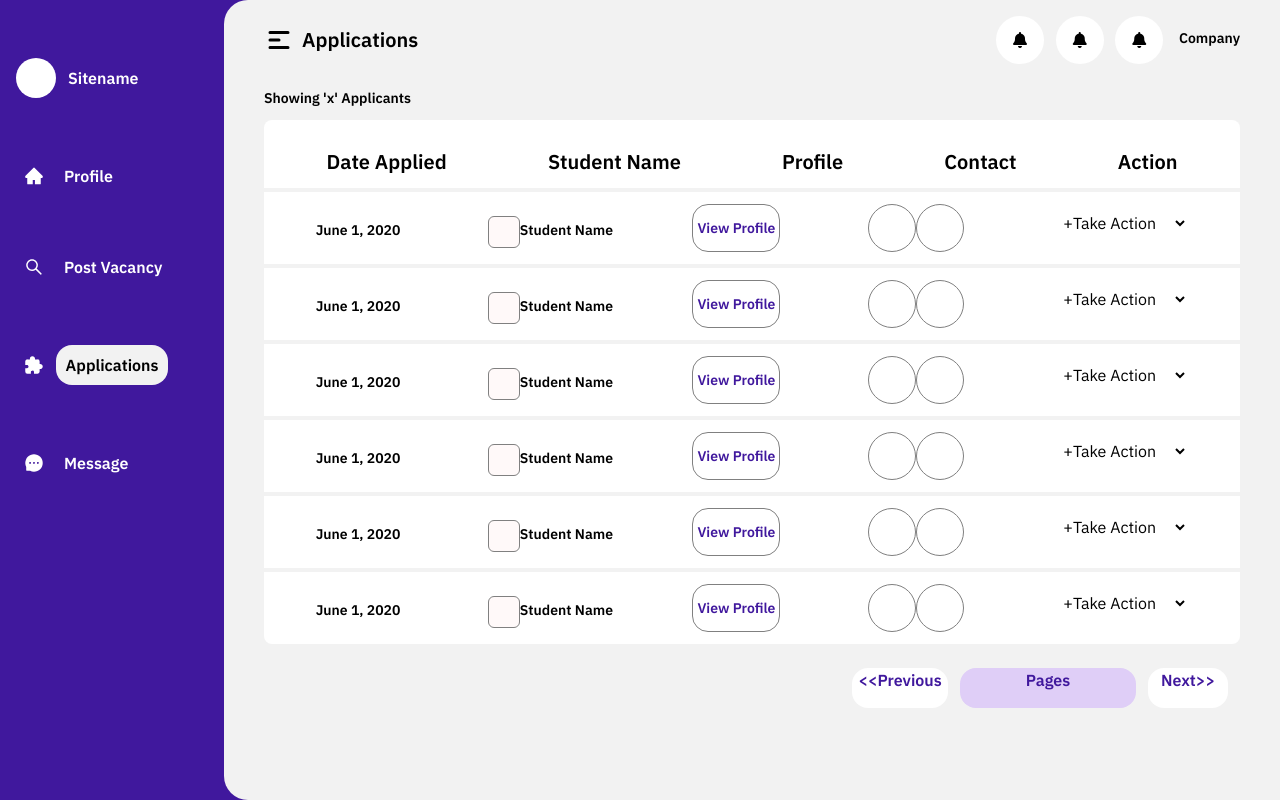
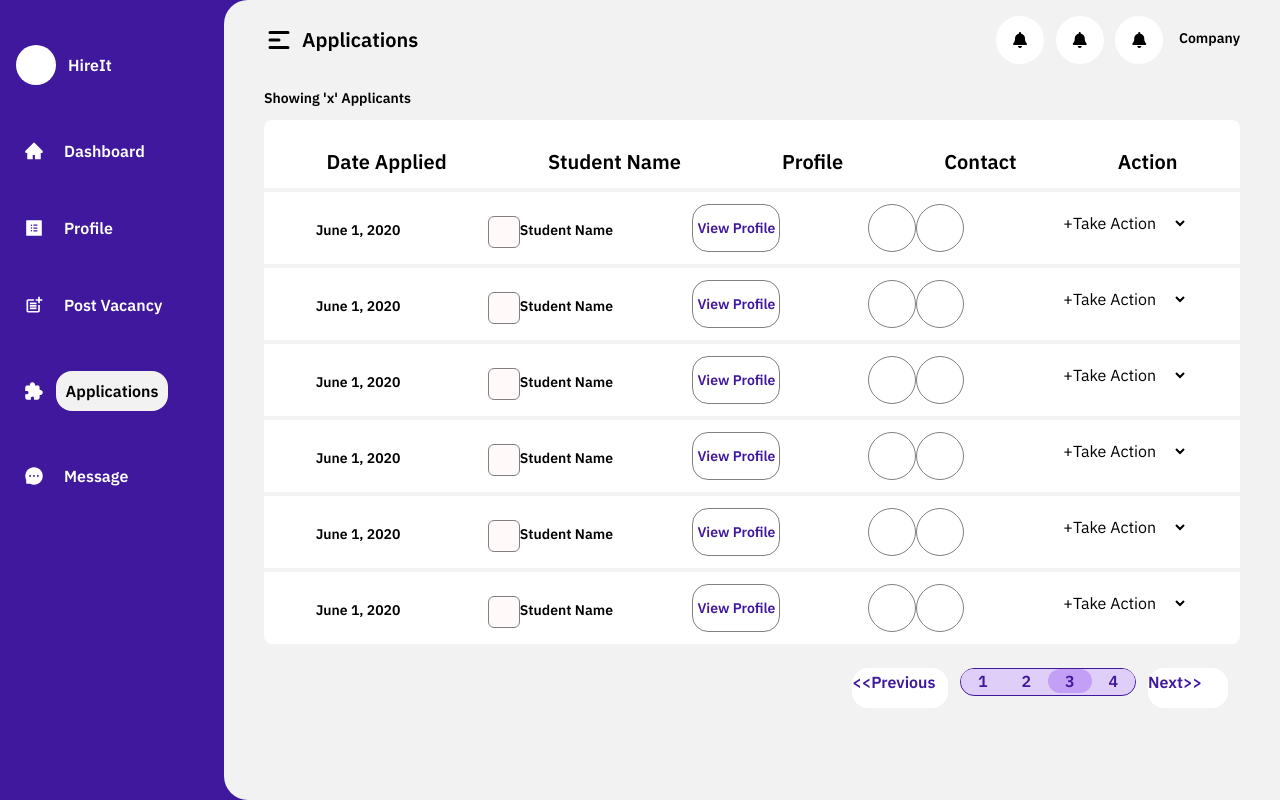
Before and after one commit to AvishJ03/SIH-2022, a React (Create React App) app in the folder client/: page /applicationcompany in a window 1280 px wide. Built offline with nearby package versions, Linux system fonts and the light colour scheme.

Commit message:
Sidebar and minor changes

```diff
--- a/client/src/components/SideBarCompany.js
+++ b/client/src/components/SideBarCompany.js
@@ -1,7 +1,8 @@
 import React from "react";
+import { MdHeight, MdPostAdd } from "react-icons/md";
+
 import {
   AiFillHome,
-  AiOutlineSearch,
   AiFillMessage,
   AiFillProfile,
 } from "react-icons/ai";
@@ -9,8 +10,9 @@ import { IoExtensionPuzzleSharp } from "react-icons/io5";
 
 const SideBarCompany = ({ selected }) => {
   const navs = {
-    Profile: <AiFillHome size="20" style={{ color: "white" }} />,
-    "Post Vacancy": <AiOutlineSearch size="20" style={{ color: "white" }} />,
+    Dashboard: <AiFillHome size="20" style={{ color: "white" }} />,
+    Profile: <AiFillProfile size="20" style={{ color: "white" }} />,
+    "Post Vacancy": <MdPostAdd size="20" style={{ color: "white" }} />,
     Applications: (
       <IoExtensionPuzzleSharp size="20" style={{ color: "white" }} />
     ),
@@ -27,7 +29,7 @@ const SideBarCompany = ({ selected }) => {
         <div className="flex px-2">
           <div className="bg-[#FFFFFF] w-10 h-10 rounded-full"></div>
           <a href="/" className="text-white text-base font-bold ml-3 mt-2 text-center">
-            Sitename
+            HireIt
           </a>
         </div>
         {Object.keys(navs).map((key, index) => {
--- a/client/src/components/Sidebar.js
+++ b/client/src/components/Sidebar.js
@@ -30,7 +30,7 @@ const Sidebar = ({ selected }) => {
         <div className="flex px-2">
           <div className="bg-[#FFFFFF] w-10 h-10 rounded-full"></div>
           <div className="text-white text-base font-bold ml-3 mt-2 text-center">
-            Sitename
+            HireIt
           </div>
         </div>
         {Object.keys(navs).map((key, index) => {
--- a/client/src/components/StudInfoSidebar.js
+++ b/client/src/components/StudInfoSidebar.js
@@ -31,7 +31,7 @@ const StudInfoSidebar = ({ selected }) => {
         <div className="flex px-2">
           <div className="bg-[#FFFFFF] w-10 h-10 rounded-full"></div>
           <div className="text-white text-base font-bold ml-3 mt-2 text-center">
-            Sitename
+            HireIt
           </div>
         </div>
         {Object.keys(navs).map((key, index) => {
--- a/client/src/pages/Company/ApplicationCompany.js
+++ b/client/src/pages/Company/ApplicationCompany.js
@@ -230,19 +230,31 @@ const ApplicationCompany = () => {
         &nbsp;
         <div className="flex justify-end">
                 <div className="bg-white w-24 h-10  mx-3 rounded-2xl">
-            <div className="text-purple font-sm text-center align-middle font-semibold ">
+                    <button className="text-purple font-sm text-center align-middle font-semibold ">
                         &lt;&lt;Previous
+                    </button>
                 </div>
+                {/* <div className="bg-[#dfcef7] w-44 h-10  rounded-2xl flex justify-evenly">
+                    <div className="text-purple font-sm font-semibold align-middle">Pages</div>
+                </div> */}
+                <button className="bg-[#dfcef7] w-44 h-7  rounded-2xl flex justify-evenly border border-purple">
+                <div className="bg-[#dfcef7] w-12 h-6 rounded-full hover:bg-[#d0b5f5]">
+                    <div className="text-purple font-bold">1</div>
                 </div>
-          <div className="bg-[#dfcef7] w-44 h-10  rounded-2xl flex justify-evenly">
-            <div className="text-purple font-sm font-semibold align-middle">
-              Pages
+                <div className="bg-[#dfcef7] w-12 h-6 rounded-full hover:bg-[#d0b5f5]">
+                    <div className="text-purple font-bold">2</div>
                 </div>
+                <div className="bg-[#c3a0f5] w-12 h-6 rounded-full">
+                    <div className="text-purple font-bold">3</div>
                 </div>
+                <div className="bg-[#dfcef7] w-12 h-6 rounded-full hover:bg-[#d0b5f5]">
+                    <div className="text-purple font-bold">4</div>
+                </div>
+                </button>
                 <div className="bg-white w-20 h-10 mx-3 rounded-2xl">
-            <div className="text-purple font-sm text-center align-middle font-semibold">
+                    <button className="text-purple font-sm text-center align-middle font-semibold">
                         Next&gt;&gt;
-            </div>
+                    </button>
                 </div>
           </div>
     </div>
--- a/client/src/pages/Student/ApplicationStud.js
+++ b/client/src/pages/Student/ApplicationStud.js
@@ -171,17 +171,31 @@ const ApplicationStud = () => {
             &nbsp;
             <div className="flex justify-end">
                 <div className="bg-white w-24 h-10  mx-3 rounded-2xl">
-                    <div className="text-purple font-sm text-center align-middle font-semibold ">
+                    <button className="text-purple font-sm text-center align-middle font-semibold ">
                         &lt;&lt;Previous
-                    </div>
+                    </button>
                 </div>
-                <div className="bg-[#dfcef7] w-44 h-10  rounded-2xl flex justify-evenly">
+                {/* <div className="bg-[#dfcef7] w-44 h-10  rounded-2xl flex justify-evenly">
                     <div className="text-purple font-sm font-semibold align-middle">Pages</div>
+                </div> */}
+                <button className="bg-[#dfcef7] w-44 h-7  rounded-2xl flex justify-evenly border border-purple">
+                <div className="bg-[#dfcef7] w-12 h-6 rounded-full hover:bg-[#d0b5f5]">
+                    <div className="text-purple font-bold">1</div>
                 </div>
+                <div className="bg-[#dfcef7] w-12 h-6 rounded-full hover:bg-[#d0b5f5]">
+                    <div className="text-purple font-bold">2</div>
+                </div>
+                <div className="bg-[#c3a0f5] w-12 h-6 rounded-full">
+                    <div className="text-purple font-bold">3</div>
+                </div>
+                <div className="bg-[#dfcef7] w-12 h-6 rounded-full hover:bg-[#d0b5f5]">
+                    <div className="text-purple font-bold">4</div>
+                </div>
+                </button>
                 <div className="bg-white w-20 h-10 mx-3 rounded-2xl">
-                    <div className="text-purple font-sm text-center align-middle font-semibold">
+                    <button className="text-purple font-sm text-center align-middle font-semibold">
                         Next&gt;&gt;
-                    </div>
+                    </button>
                 </div>
             </div>
         </div>
--- a/client/src/pages/Student/SearchJob.js
+++ b/client/src/pages/Student/SearchJob.js
@@ -55,7 +55,7 @@ const SearchJob = () => {
         <div className="text-black text-sm font-normal mt-5">
           Showing 6 out of 56 data
         </div>
-        <div className="flex justify-end">
+        {/* <div className="flex justify-end">
           <button className="bg-white w-24 h-7  mx-3 rounded-2xl border border-purple hover:bg-[#d0b5f5]">
             <div className="text-purple font-sm text-center font-semibold ">
               &lt;&lt;Previous
@@ -80,7 +80,36 @@ const SearchJob = () => {
               Next&gt;&gt;
             </div>
           </button>
-        </div>
+        </div> */}
+        <div className="flex justify-end">
+                <div className="bg-white w-24 h-10  mx-3 rounded-2xl">
+                    <button className="text-purple font-sm text-center align-middle font-semibold ">
+                        &lt;&lt;Previous
+                    </button>
+                </div>
+                {/* <div className="bg-[#dfcef7] w-44 h-10  rounded-2xl flex justify-evenly">
+                    <div className="text-purple font-sm font-semibold align-middle">Pages</div>
+                </div> */}
+                <button className="bg-[#dfcef7] w-44 h-7  rounded-2xl flex justify-evenly border border-purple">
+                <div className="bg-[#dfcef7] w-12 h-6 rounded-full hover:bg-[#d0b5f5]">
+                    <div className="text-purple font-bold">1</div>
+                </div>
+                <div className="bg-[#dfcef7] w-12 h-6 rounded-full hover:bg-[#d0b5f5]">
+                    <div className="text-purple font-bold">2</div>
+                </div>
+                <div className="bg-[#c3a0f5] w-12 h-6 rounded-full">
+                    <div className="text-purple font-bold">3</div>
+                </div>
+                <div className="bg-[#dfcef7] w-12 h-6 rounded-full hover:bg-[#d0b5f5]">
+                    <div className="text-purple font-bold">4</div>
+                </div>
+                </button>
+                <div className="bg-white w-20 h-10 mx-3 rounded-2xl">
+                    <button className="text-purple font-sm text-center align-middle font-semibold">
+                        Next&gt;&gt;
+                    </button>
+                </div>
+            </div>
       </div>
     </div>
   );
--- a/client/src/pages/Student/StudentProfile.js
+++ b/client/src/pages/Student/StudentProfile.js
@@ -1,9 +1,9 @@
-import Sidebar from "../../components/Sidebar";
+import StudInfoSidebar from "../../components/StudInfoSidebar";
 
 const StudentProfile = () => {
   return (
     <div className='bg-purple w-full h-screen flex font-main'>
-        <Sidebar selected="Dashboard" />
+        <StudInfoSidebar selected={`Personal`} />
         <div className="bg-[#F2F2F2] w-full h-screen px-10 pt-4 ml-10 rounded-l-3xl flex justify-center items-center">
             <div className="flex flex-col w-1/2 h1/2">
                 <div className="text-center text-4xl font-bold pb-10">Personal Information</div>
```
Lines whose indentation alone changed are shown as unchanged.
